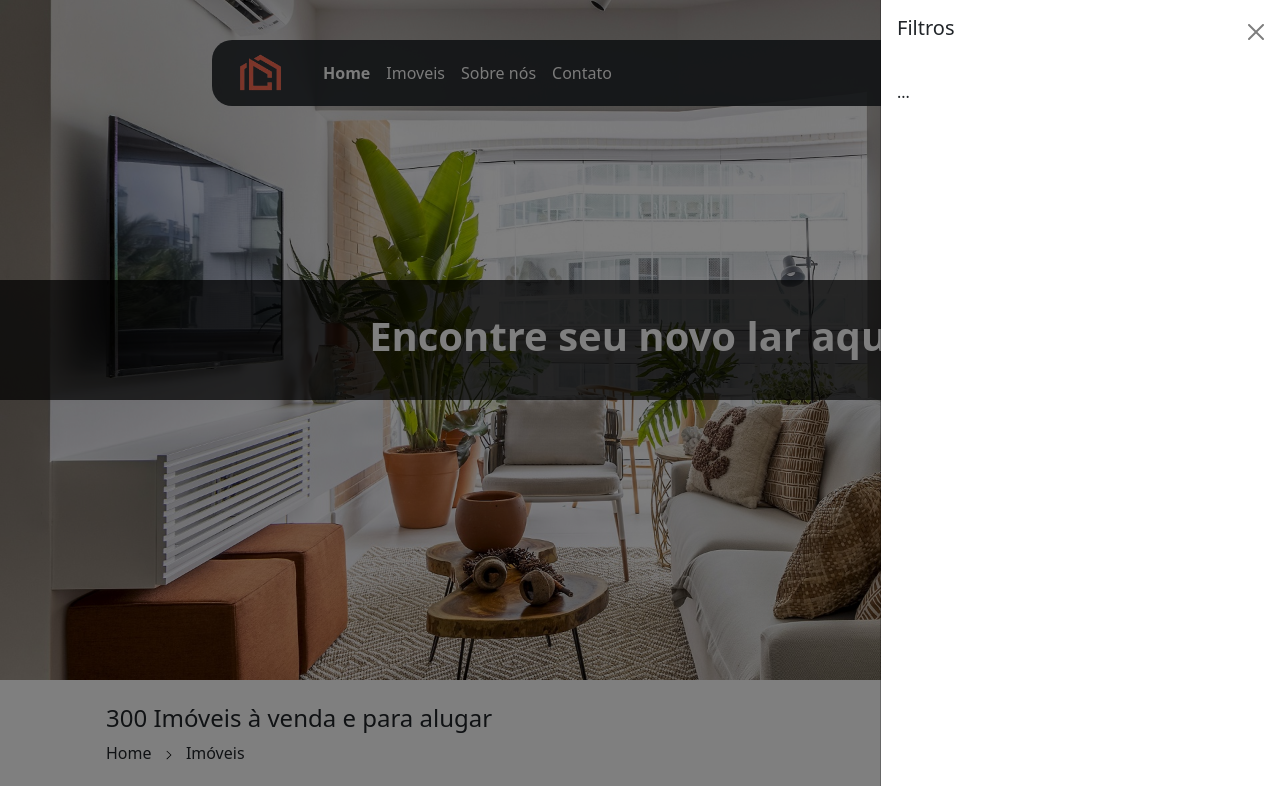
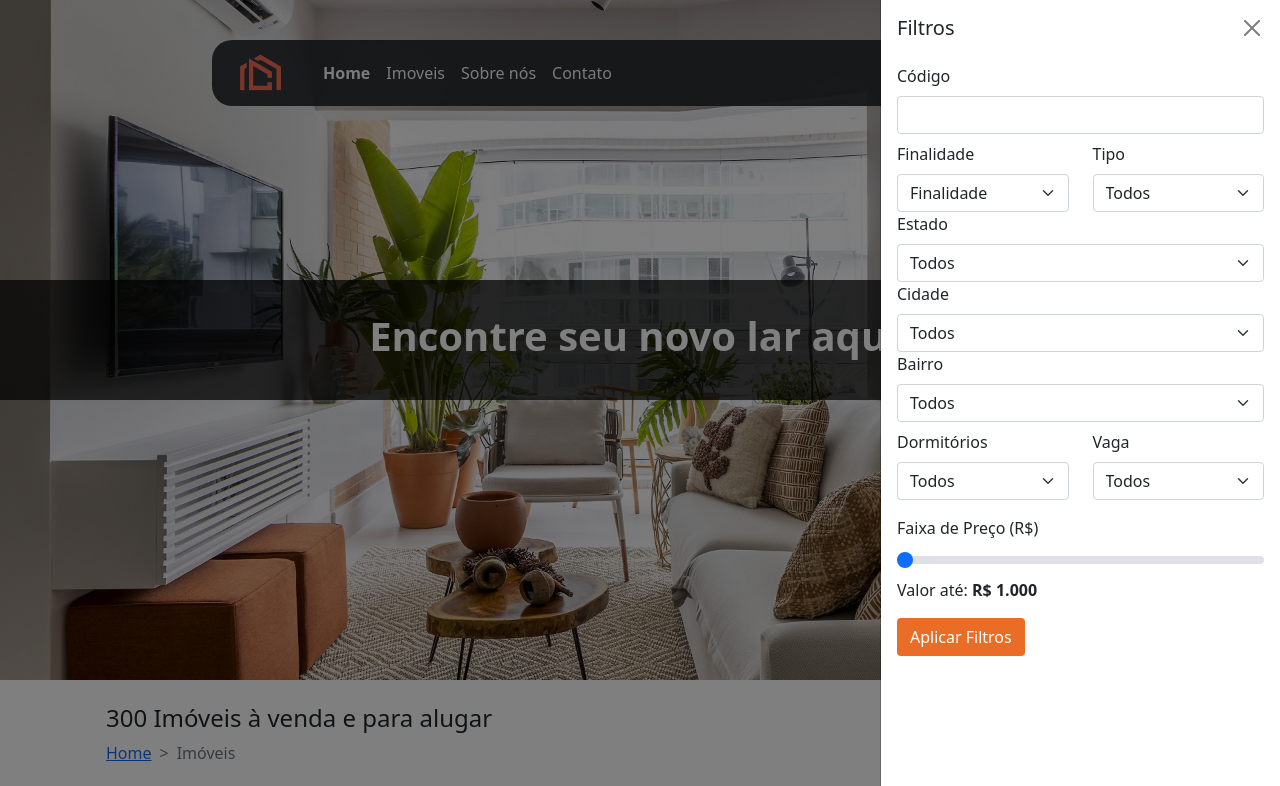
Before and after one commit to Joao-vitorSantos08/Imobiliaria-seu-lar-Dos-Sonhos, a plain HTML site: page imoveis.html in a window 1280 px wide. Both pictures are taken after a click on the button 1150 px from the left and 723 px from the top of the page. Shown: the top 786 px of the page. Drawn offline with nearby package versions, Linux system fonts and the light colour scheme.

Commit message:
Update imoveis.html
add filter

```diff
--- a/imoveis.html
+++ b/imoveis.html
@@ -43,7 +43,7 @@
                         </li>
 
                         <li class="nav-item">
-                            <a class="nav-link text-white" href="./Contato.html">Contato</a>
+                            <a class="nav-link text-white" href="./contato.html">Contato</a>
                         </li>
                     </ul>
                     <div>
@@ -74,11 +74,12 @@
                 <div>
                     <h2 class="fs-4">300 Imóveis à venda e para alugar</h2>
                 </div>
-                <div class="" >
-                    <a href="./index.html" class="text-decoration-none me-2 text-dark">Home</a>
-                    <img src="./src/assets/image/right-arrow.svg" alt="" style="width: 10px;" class="me-2">
-                    <a href="./imoveis.html" class="text-decoration-none text-dark">Imóveis</a>
-                </div>
+                <nav style="--bs-breadcrumb-divider: '>';" aria-label="breadcrumb">
+                    <ol class="breadcrumb">
+                        <li class="breadcrumb-item"><a href="./index.html">Home</a></li>
+                        <li class="breadcrumb-item active" aria-current="page">Imóveis</li>
+                    </ol>
+                </nav>
 
             </div>
 
@@ -100,12 +101,103 @@
                 </button>
 
                 <div class="offcanvas offcanvas-end" tabindex="-1" id="offcanvasRight" aria-labelledby="offcanvasRightLabel">
-                    <div class="offcanvas-header">
+                    <div class="d-flex justify-content-between mx-3 mt-3">
                         <h5 id="offcanvasRightLabel">Filtros</h5>
                         <button type="button" class="btn-close text-reset" data-bs-dismiss="offcanvas" aria-label="Close"></button>
                     </div>
                     <div class="offcanvas-body">
-                        ...
+                        <div class="">
+                            <label for="input_ref" class="form-label">Código</label>
+                            <input type="text" class="form-control" id="input_ref">
+                        </div>
+
+                        <div class="row mt-2">
+                            <div class="col-6">
+                                <label for="inputState" class="form-label">Finalidade</label>
+                                <select id="inputState" class="form-select">
+                                    <option value="" selected disabled>Finalidade</option>
+                                    <option value="1">Alugar</option>
+                                    <option value="2">Comprar</option>
+                                </select>
+                            </div>
+
+                            <div class="col-6">
+                                <label for="inputState" class="form-label">Tipo</label>
+                                <select id="inputState" class="form-select">
+                                    <option value="" selected disabled>Todos</option>
+                                    <option value="1">Apartamento</option>
+                                    <option value="2">Casa</option>
+                                    <option value="2">Sobrado</option>
+                                    <option value="2">Kitnet</option>
+                                    <option value="2">Comercial</option>
+                                    <option value="2">Temporada</option>
+                                </select>
+                            </div>
+                        </div>
+
+                        <div class="dropdown">
+                            <label for="inputState" class="form-label">Estado</label>
+                            <select id="inputState" class="form-select">
+                                <option value="" selected disabled>Todos</option>
+                                <option value="1">São Paulo</option>
+                                <option value="2">Rio de Janeiro</option>
+                            </select>
+                        </div>
+
+                        <div class="dropdown">
+                            <label for="inputState" class="form-label">Cidade</label>
+                            <select id="inputState" class="form-select">
+                                <option value="" selected disabled>Todos</option>
+                                <option value="1">Embu das Artes</option>
+                                <option value="1">Osasco</option>
+                                <option value="1">São Paulo</option>
+                                <option value="2">Rio de Janeiro</option>
+                            </select>
+                        </div>
+
+                        <div class="dropdown">
+                            <label for="inputState" class="form-label">Bairro</label>
+                            <select id="inputState" class="form-select">
+                                <option value="" selected disabled>Todos</option>
+                                <option value="1">Moema</option>
+                                <option value="1">Pinheiros</option>
+                                <option value="1">Santa Cruz</option>
+                                <option value="1">Santo Amaro</option>
+                                <option value="1">Vila Madalena</option>
+                            </select>
+                        </div>
+
+                        <div class="row mt-2">
+                            <div class="col-6">
+                                <label for="inputState" class="form-label">Dormitórios</label>
+                                <select id="inputState" class="form-select">
+                                    <option value="" selected disabled>Todos</option>
+                                    <option value="1">1 ou mais</option>
+                                    <option value="1">2 ou mais</option>
+                                    <option value="1">3 ou mais</option>
+                                    <option value="2">4 ou mais</option>
+                                </select>
+                            </div>
+
+                            <div class="col-6">
+                                <label for="inputState" class="form-label">Vaga</label>
+                                <select id="inputState" class="form-select">
+                                    <option value="" selected disabled>Todos</option>
+                                    <option value="1">1 ou mais</option>
+                                    <option value="1">2 ou mais</option>
+                                </select>
+                            </div>
+                        </div>
+
+                        <div class="my-3">
+                            <label for="precoRange" class="form-label">Faixa de Preço (R$)</label>
+                            <input type="range" class="form-range " min="1000" max="1000000" step="1500" id="precoRange" value="1500" oninput="atualizarPreco(this.value)">
+                            <p>Valor até: <strong id="valorPreco">R$ 1.000</strong></p>
+                        </div>
+
+                        <div class="mt-3">
+                            <button type="submit" class="btn text-white" style="background-color: #EA6D27;">Aplicar Filtros</button>
+                        </div>
                     </div>
                 </div>
             </div>
@@ -681,4 +773,10 @@
 
 </body>
 
+<script>
+    function atualizarPreco(valor) {
+        document.getElementById("valorPreco").innerText = "R$ " + Number(valor).toLocaleString('pt-BR');
+    }
+</script>
+
 </html>
```
